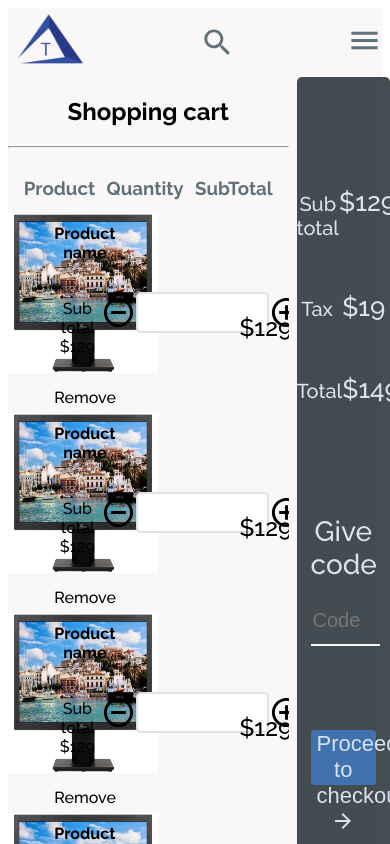
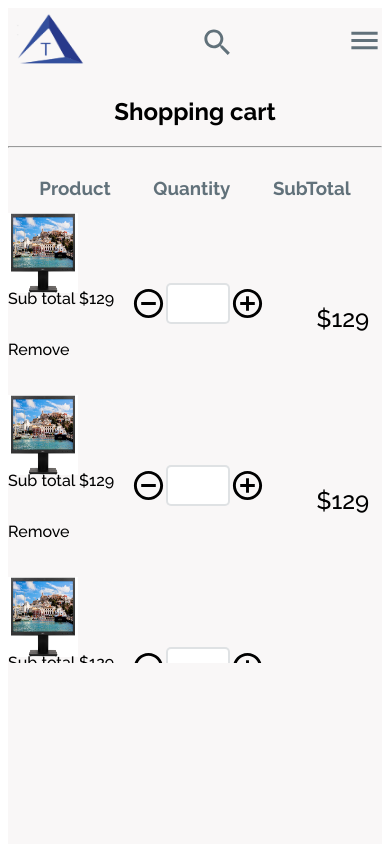
Before and after one commit to Yisusmomoa/React_e-commerce_Client, a React (Vite) app: page /shopCart in a window 390 px wide. Shown: the top 844 px of the page. Built offline with nearby package versions, Linux system fonts and the light colour scheme; no server answers.

Commit message:
responsive ShopCart

```diff
--- a/src/components/ShopCart/InfoProductCart/InfoProductCart.jsx
+++ b/src/components/ShopCart/InfoProductCart/InfoProductCart.jsx
@@ -1,5 +1,6 @@
 import React from 'react'
 import { DetailProductsContainer,
+  ImgProduct_ShopCart,
   InfoProductCartContainer,
   ProductInfo_ShopCart,
   QuanitytContainer_ShopCart,
@@ -14,7 +15,7 @@ const InfoProductCart = () => {
     <InfoProductCartContainer>
 
       <DetailProductsContainer>
-        <img src={Monitor1} width='150px' height='160px' />
+        <ImgProduct_ShopCart src={Monitor1}/>
         <ProductInfo_ShopCart>
           <h4>Product name</h4>
           <p><span>Sub total</span> $129</p>
@@ -31,6 +32,7 @@ const InfoProductCart = () => {
       <SubTotalContainer_ShopCart>
         <span>$129</span>
       </SubTotalContainer_ShopCart>
+
     </InfoProductCartContainer>
   )
 }
--- a/src/components/ShopCart/InfoProductCart/InfoProductCart.style.jsx
+++ b/src/components/ShopCart/InfoProductCart/InfoProductCart.style.jsx
@@ -10,11 +10,32 @@ export const InfoProductCartContainer=styled.div`
     grid-template-columns:33% 33% 33%;
 `
 
+export const ImgProduct_ShopCart=styled.img`
+    width:150px;
+    height:160px;
+
+    @media(${device.xl}){
+        width:100px;
+        height:120px;
+    }
+    @media(${device.lg}){
+        width:50px;
+        height:60px;
+    }
+    @media(${device.md}){
+        width:70px;
+        height:80px;
+    }
+`
+
 export const DetailProductsContainer=styled.div`
     display:grid;
     grid-template-rows:100%;
     grid-template-columns:50% 50%;
-
+    @media(${device.lg}){
+        grid-template-rows:33% 33% 33%;
+        grid-template-columns:100%;
+    }
 `
 
 export const ProductInfo_ShopCart=styled.div`
@@ -23,6 +44,14 @@ export const ProductInfo_ShopCart=styled.div`
     justify-content: center;
     align-items: flex-start;
 
+    h4{
+        @media(${device.lg}){
+            display:none;
+        }
+    }
+    @media(${device.lg}){
+        justify-content: flex-start;
+    }
 `
 
 export const QuanitytContainer_ShopCart=styled.div`
@@ -31,7 +60,9 @@ export const QuanitytContainer_ShopCart=styled.div`
     margin:0 auto;
     display:flex;
     align-items: center;
-
+    @media(${device.lg}){
+        width:100%;
+    }
 `
 export const SubTotalContainer_ShopCart=styled.div`
     width:auto;
@@ -44,4 +75,8 @@ export const SubTotalContainer_ShopCart=styled.div`
         font-size:24px;
         font-weight:500;
     }
+    @media(${device.lg}){
+        width:100%;
+    }
+
 `
--- a/src/components/ShopCart/InfoShoCart.style.jsx
+++ b/src/components/ShopCart/InfoShoCart.style.jsx
@@ -10,7 +10,11 @@ export const InfoShopCartContainer=styled.div`
     flex-direction:column;
     justify-content:space-evenly;
     border-radius:5px;
-
+    @media(${device.sm}){
+        height: auto;
+        width:100%;
+        margin-bottom:1rem;
+    }
 `
 
 export const TotalContainer=styled.div`
--- a/src/components/ShopCart/InfoShopCart.jsx
+++ b/src/components/ShopCart/InfoShopCart.jsx
@@ -1,6 +1,6 @@
 import React from 'react'
-import styled from 'styled-components'
-import { CheckoutContainer, CodeContainer, InfoShopCartContainer, InputCode, TotalContainer } from './InfoShoCart.style'
+import { CheckoutContainer, CodeContainer,
+  InfoShopCartContainer, InputCode, TotalContainer } from './InfoShoCart.style'
 
 import ArrowForwardOutlinedIcon from '@mui/icons-material/ArrowForwardOutlined';
 const InfoShopCart = () => {
--- a/src/components/ShopCart/ItemsShopCart.style.jsx
+++ b/src/components/ShopCart/ItemsShopCart.style.jsx
@@ -6,6 +6,10 @@ export const ItemsShopCartContainer=styled.div`
     width:100%;
     max-height:90vh;
     background-color:transparent;
+    @media(${device.sm}){
+        height: 500px;
+        width:100%;
+  }
 
 `
 
--- a/src/routes/ShopCart.jsx
+++ b/src/routes/ShopCart.jsx
@@ -4,6 +4,8 @@ import { theme } from '../styles/theme'
 import styled, { ThemeProvider } from 'styled-components';
 import ItemsShopCart from '../components/ShopCart/ItemsShopCart';
 import InfoShopCart from '../components/ShopCart/InfoShopCart';
+import { device, deviceMin } from '../styles/breakpoints';
+
 const ShopCartStyled=styled.div`
   display:grid;
   background-color:${(props)=>props.theme.colors.fondo};
@@ -14,6 +16,10 @@ const ShopCartStyled=styled.div`
   font-family:${props=>props.theme.fonts.raleway};
   text-align:center;
   gap:0.5rem;
+  @media(${device.md}){
+    grid-template-rows: 100vh 100vh ;
+    grid-template-columns:100%;
+  }
 `
 const ShopCart = () => {
   return (
```
